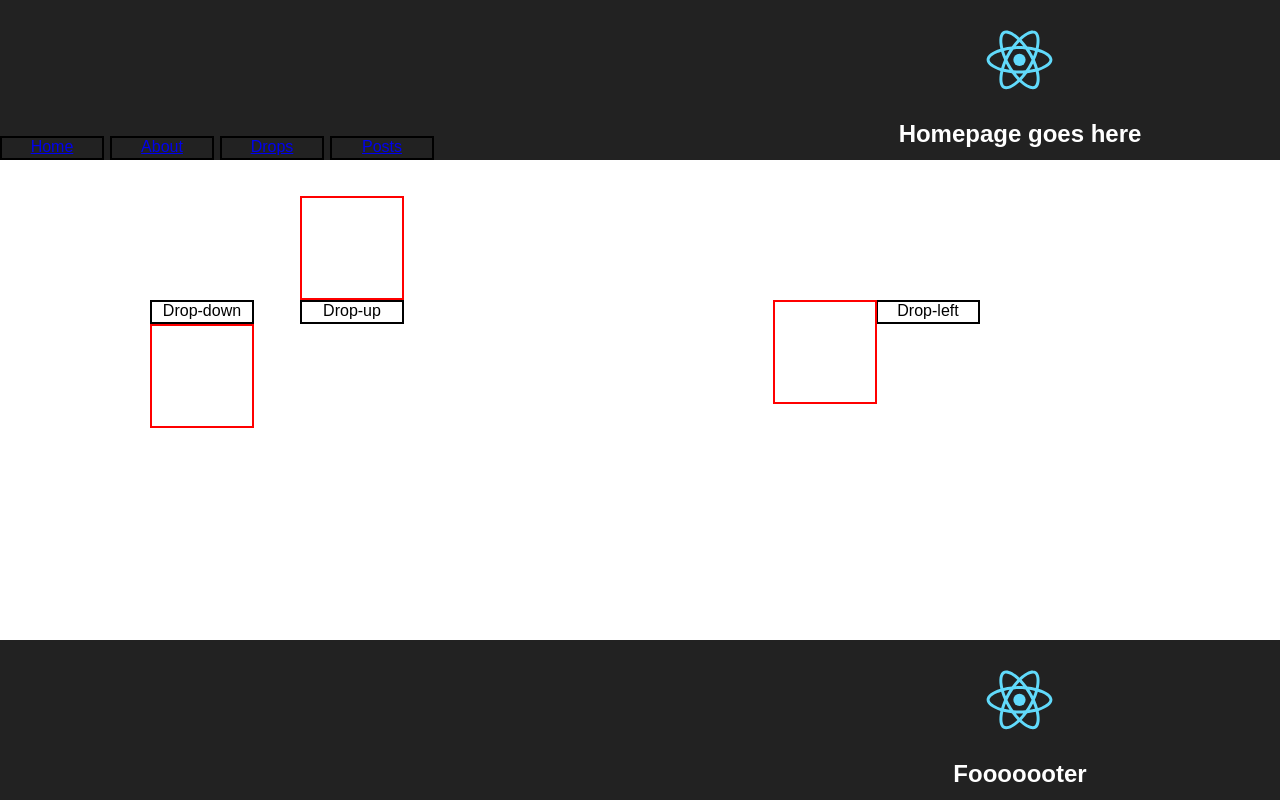
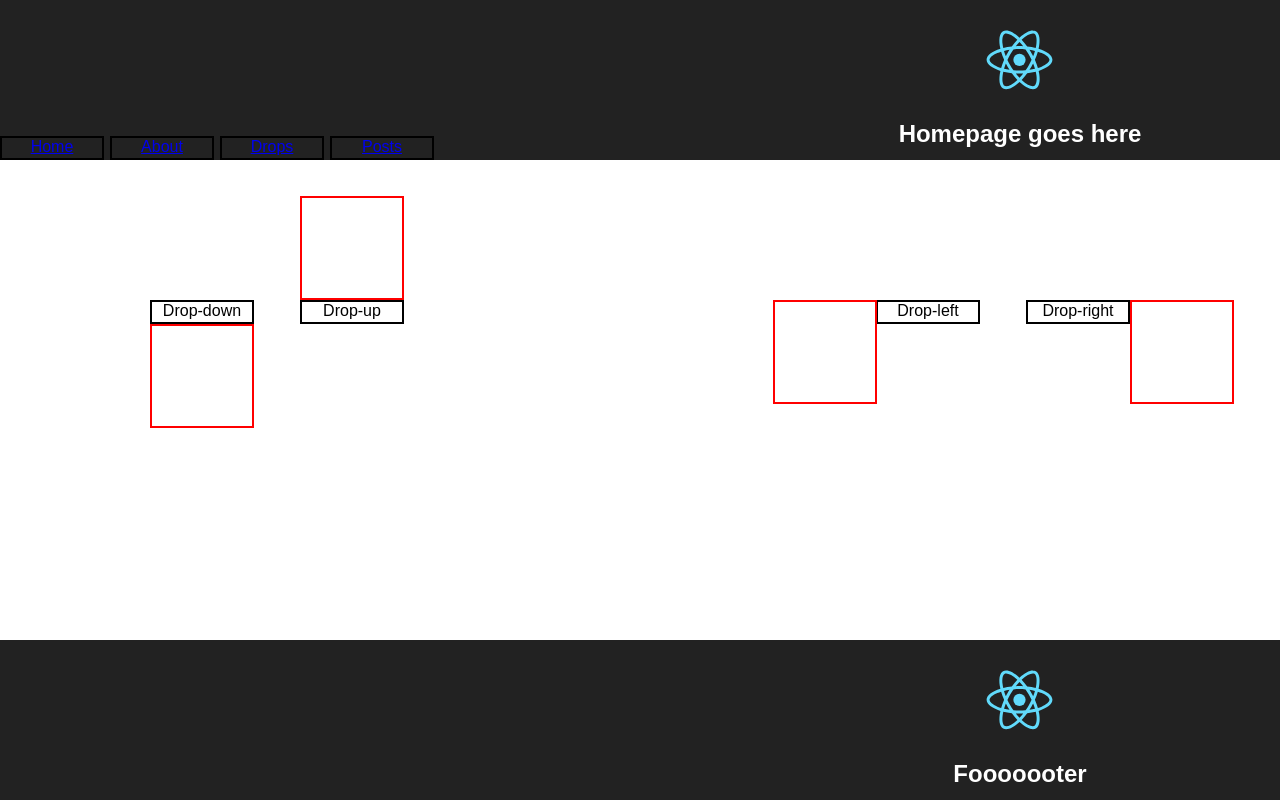
Before and after one commit to tobyjohnston38/test-app, a React (Create React App) app: page /drops in a window 1280 px wide. Shown: the top 800 px of the page. Built offline with nearby package versions, Linux system fonts and the light colour scheme.

Commit message:
moved dropright to drops

```diff
--- a/src/App.css
+++ b/src/App.css
@@ -70,6 +70,21 @@
   position: absolute; right: 403px; top: 300px;
 }
 
+.dropright-container {
+  width: 100px;
+  height: 20px;
+  border: 2px solid black;
+  position: absolute; right: 150px; top: 300px;
+  cursor: pointer;
+}
+
+.dropright-panel {
+  width: 100px;
+  height: 100px;
+  border: 2px solid red;
+  position: absolute; right: 46px; top: 300px;
+}
+
 .App-header {
   background-color: #222;
   height: 120px;
--- a/src/Drops.js
+++ b/src/Drops.js
@@ -22,6 +22,8 @@ class Drops extends Component {
           {this.state.open && <div className="dropup-panel"/>}
         <div className="dropleft-container">Drop-left</div>
           {this.state.open && <div className="dropleft-panel"/>}
+        <div className="dropright-container">Drop-right</div>
+          {this.state.open && <div className="dropright-panel"/>}
       </div>
     );
   }
```
Also changed, not shown: src/Dropright.css (deleted, +0 -14 lines), src/Dropright.js (deleted, +0 -24 lines).
